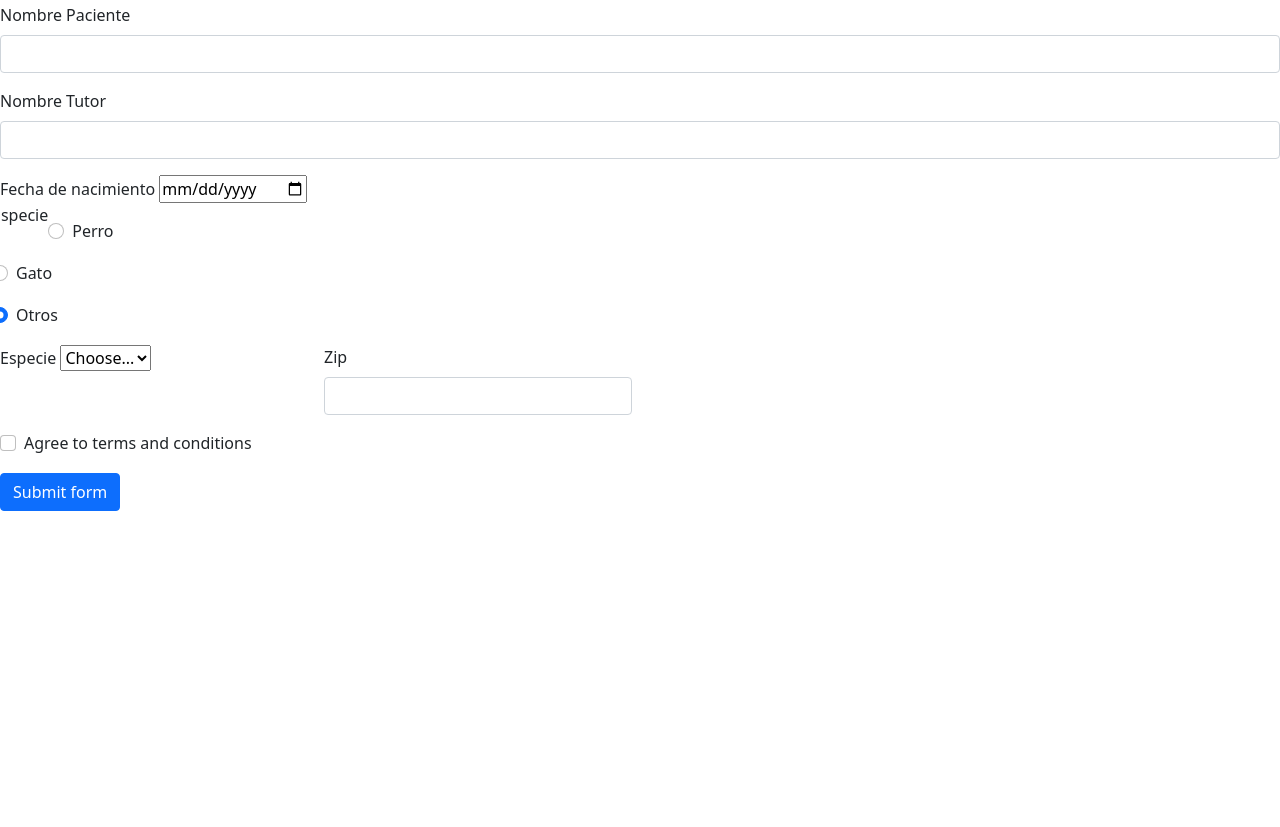
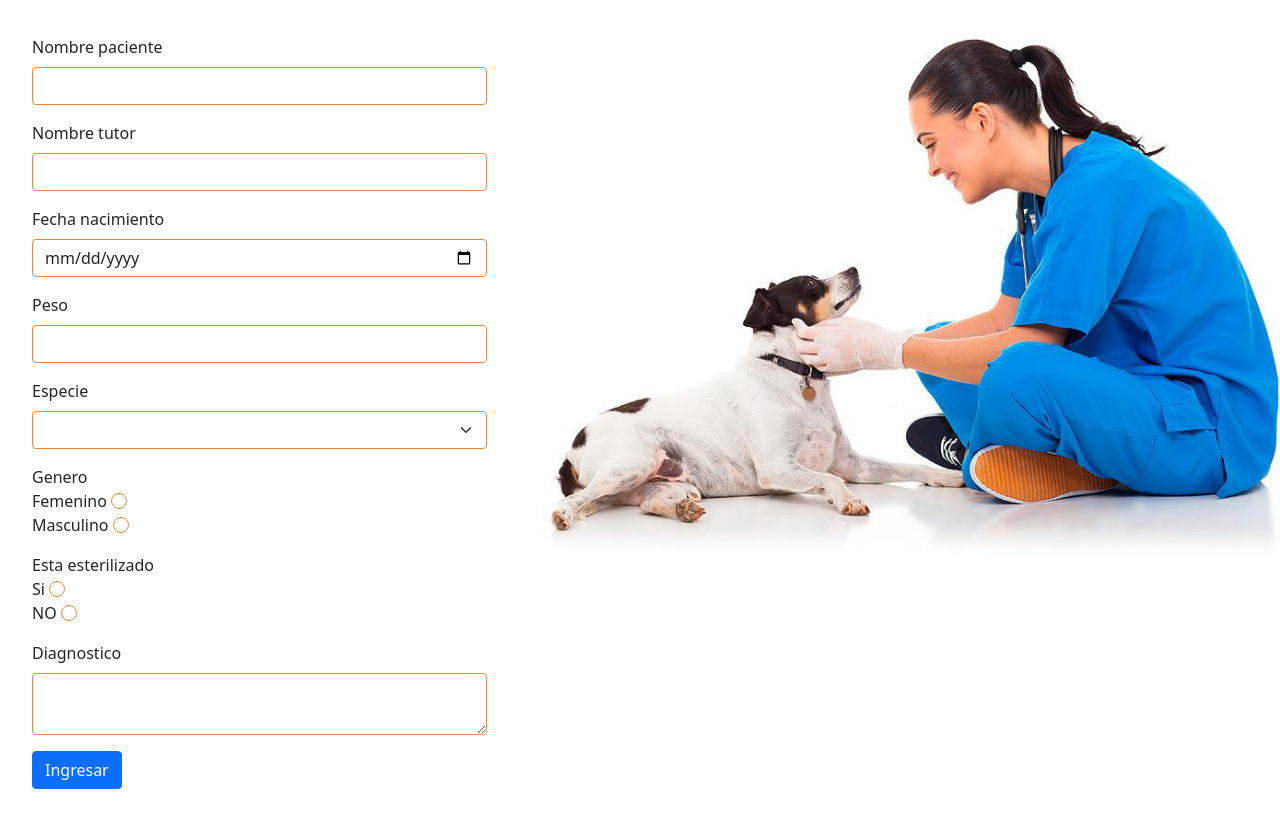
Before and after one commit to Mpt107/nuevo, a website: page Admin.html in a window 1280 px wide. Shown: the part 53-880 px from the top of the page. Before the commit the page ends 800 px from the top, so only its background shows below. Drawn offline with nearby package versions, Linux system fonts and the light colour scheme; files that its build step writes are made by us from their sources.

Commit message:
formulario administraivo ingreso de pacientes

```diff
--- a/Admin.html
+++ b/Admin.html
@@ -6,100 +6,105 @@
     <meta http-equiv="X-UA-Compatible" content="IE=edge">
     <meta name="viewport" content="width=device-width, initial-scale=1.0">
     <title>Admin</title>
-    <link href="estilo.css" rel="stylesheet" />
+
     <link href="node_modules/bootstrap/dist/css/bootstrap.min.css" rel="stylesheet" />
     <link rel="stylesheet" href="node_modules/font-awesome/css/font-awesome.min.css" />
-
+    <link href="css/estilo.css" rel="stylesheet" />
 </head>
-
+<body>
 <h1> Ficha de pacientes</h1>
 
-<form class="row g-3 needs-validation" novalidate>
+<div class="row">
+  <div class="col-xs-12 col-lg-5">
+    <form id=formpaciente class="row g-3">
+
+
        <div class="col-md-12">
-      <label for="validationCustom01" class="form-label">Nombre Paciente</label>
-      <input type="text" class="form-control" id="validationCustom01" value="" required>
-      <div class="valid-feedback">
-        Looks good!
+       <label for="nombrepaciente" class="form-label">Nombre paciente</label>
+       <input type="text" class="form-control" id="nombrepaciente">
+       </div>
+       <div class="col-md-12">
+       <label for="nombre tutor" class="form-label">Nombre tutor</label>
+       <input type="text" class="form-control" id="nombre tutor">
+       </div>
+
+         <div class="col-md-12">
+
+          <label class="form-label" for="date">Fecha nacimiento</label>
+          <input id="date" name="date" type="date" placeholder="fecha" class="form-control input-md">
+         </div>
+
+         <div class="col-md-12">
+          <label for="peso" class="form-label">Peso</label>
+          <input type="number" class="form-control" id="peso">
+          </div>
+
+         <div class="col-md-12">
+
+            <label class="form-label" for="hora">Especie</label>
+
+            <select class="form-select" >
+
+              <option selected></option>
+              <option value="1">Perro</option>
+              <option value="2">Gato</option>
+              <option value="3">Otros</option>
+
+
+            </select>
+          </div>
+
+        <div class="col-md-12">
+         Genero
+         <div>
+          <label class="form-check-label" for="flexRadioDefault1">Femenino</label>
+          <input class="form-check-input" type="radio" name="flexRadioDefault" id="flexRadioDefault1">
+          </div>
+          <div>
+        <label class="form-check-label" for="flexRadioDefault1">Masculino</label>
+        <input class="form-check-input" type="radio" name="flexRadioDefault" id="flexRadioDefault1">
         </div>
       </div>
          <div class="col-md-12">
-      <label for="validationCustom02" class="form-label">Nombre Tutor</label>
-      <input type="text" class="form-control" id="validationCustom02" value="" required>
-      <div class="valid-feedback">
-        Looks good!
+        Esta esterilizado
+        <div>
+        <label class="form-check-label" for="flexRadioDefault1">Si</label>
+        <input class="form-check-input" type="radio" name="flexRadioDefault" id="flexRadioDefault1">
+        </div>
+        <div>
+          <label class="form-check-label" for="flexRadioDefault1">NO</label>
+          <input class="form-check-input" type="radio" name="flexRadioDefault" id="flexRadioDefault1">
           </div>
           </div>
+
           <div class="col-md-12">
-      <label>Fecha de nacimiento
-        <input type="date" name="fechanacimiento" required pattern="\d{4}-\d{2}-\d{2}">
-        <span class="validity"></span>
-      </label>
+            <label for="mensaje" class="form-label">Diagnostico</label>
+            <textarea  type="text" rows="" cols="" class="form-control" id="nombrepaciente"></textarea>
             </div>
-    Especie
-    <div class="form-check  col-md-4">
-      <input class="form-check-input" type="radio" name="flexRadioDefault" id="flexRadioDefault1">
-      <label class="form-check-label" for="flexRadioDefault1">
-      Perro
-      </label>
+
+        <div class="col-12">
+       <button type="submit" class="btn btn-primary">Ingresar</button>
+       <br>
+       <br>
      </div>
-    <div class="form-check ">
-      <input class="form-check-input" type="radio" name="flexRadioDefault" id="flexRadioDefault2" checked>
-      <label class="form-check-label" for="flexRadioDefault2">
-      Gato
-    </label>
-    </div>
-    <div class="form-check">
-      <input class="form-check-input" type="radio" name="flexRadioDefault" id="flexRadioDefault2" checked>
-      <label class="form-check-label" for="flexRadioDefault2">
-      Otros
-    </label>
-    </div>
-    </div>
-    <div class="col-md-3">
-      <label for="validationCustom04" class="form-label">Especie</label>
-      <select class="radio" id="validationCustom04" required>
-        <option selected disabled value="">Choose...</option>
-        <option>Perro</option>
-        <option>Gato</option>
-        <option>otro</option>
 
 
-
-      </select>
-      <div class="invalid-feedback">
-        Please select a valid state.
-      </div>
-    </div>
-    <div class="col-md-3">
-      <label for="validationCustom05" class="form-label">Zip</label>
-      <input type="text" class="form-control" id="validationCustom05" required>
-      <div class="invalid-feedback">
-        Please provide a valid zip.
-      </div>
-    </div>
-    <div class="col-12">
-      <div class="form-check">
-        <input class="form-check-input" type="checkbox" value="" id="invalidCheck" required>
-        <label class="form-check-label" for="invalidCheck">
-          Agree to terms and conditions
-        </label>
-        <div class="invalid-feedback">
-          You must agree before submitting.
-        </div>
-      </div>
-    </div>
-    <div class="col-12">
-      <button class="btn btn-primary" type="submit">Submit form</button>
-    </div>
     </form>
 
+    </div>
 
-<body>
+
+    <div class="col-xs-12 col-lg-7">
+      <div class="adminbg">
+      <img src="img/vetbg.jpeg" >
+      </div>
+
+     </div>
 
 
 
 
-
+    </div>
 
     <script src="node_modules/bootstrap/dist/js/bootstrap.bundle.js"></script>
     <script src="node_modules/jquery/dist/jquery.min.js"></script>
--- a/css/estilo.css
+++ b/css/estilo.css
@@ -1,19 +1,15 @@
 #nav-bar{
-position: sticky;
-top: 0;
-z-index: 10;
-;
+    width: 100%;
+
 }
-
+#nav-bar a{
+    float: right;
+}
 .navbar-brand img{
     height: 80px;
     padding-left: 30px;
 }
 
-.navbar-nav li{
-
-padding: 30px;
-}
 
 
 .map{
@@ -24,10 +20,6 @@ padding: 30px;
     margin-top: 2cm;
     margin-bottom: 2cm;
     text-align: center;
-}
-
-body {
-    background-color:rgba(248,244,241,255);
 }
 
 
@@ -42,7 +34,7 @@ body {
 }
     .navbar-nav a{
     padding: 1em;
-   color: rgb(69, 24, 141) !important;
+   color: #e48231d5 !important;
    text-decoration: none;
    float: right;
    }
@@ -58,10 +50,8 @@ body {
 h6{
     text-align: center;
 }
-#formagenadar{
-    padding-right: 12px;
-    padding-left: 9px;
-}
+
+
 .footer__newsletter {
     padding-left: 50px;
     margin-bottom: 30px;
@@ -97,5 +87,60 @@ h6{
 
  #formagenadar{
 
-     background-color: #e48131;
+     background-color: #e48231d5;
+     border-radius: 25px;
+     color: rgb(10, 148, 136);
+    margin-top: 5px;
+    padding: 3em;
  }
+ #formagenadar input{
+     border-color:#fffb09;
+     border-radius: 5px;
+    border-style: solid;
+    border-width: 1px;
+
+ }
+
+ .footer{
+     background-color: #f08632;
+ }
+
+
+.navbar {
+      background-color:#ffffff;}
+
+html body{
+    background-color: #ffffff;
+        margin: 0;
+}
+
+.footer__newslatter form input {
+    height: 50px;
+    width: 100%;
+    padding-left: 22px;
+    background: rgba(253, 243, 234, 0.2);
+    border: none;
+    color: #ffffff;
+    font-size: 14px;
+
+
+}
+
+.adminbg img {
+    width: 100%;
+    height: auto;
+  }
+
+  #formpaciente{
+      padding: 2em;
+  }
+
+  #formpaciente input{
+    border-color: #f08632;
+  }
+  #formpaciente select{
+    border-color: #f08632;
+  }
+  #formpaciente textarea{
+    border-color: #f08632;
+  }
```
Also changed, not shown: index.html (+47 -35 lines), img/vetbg.jpeg (added). Lines whose indentation alone changed are shown as unchanged.
